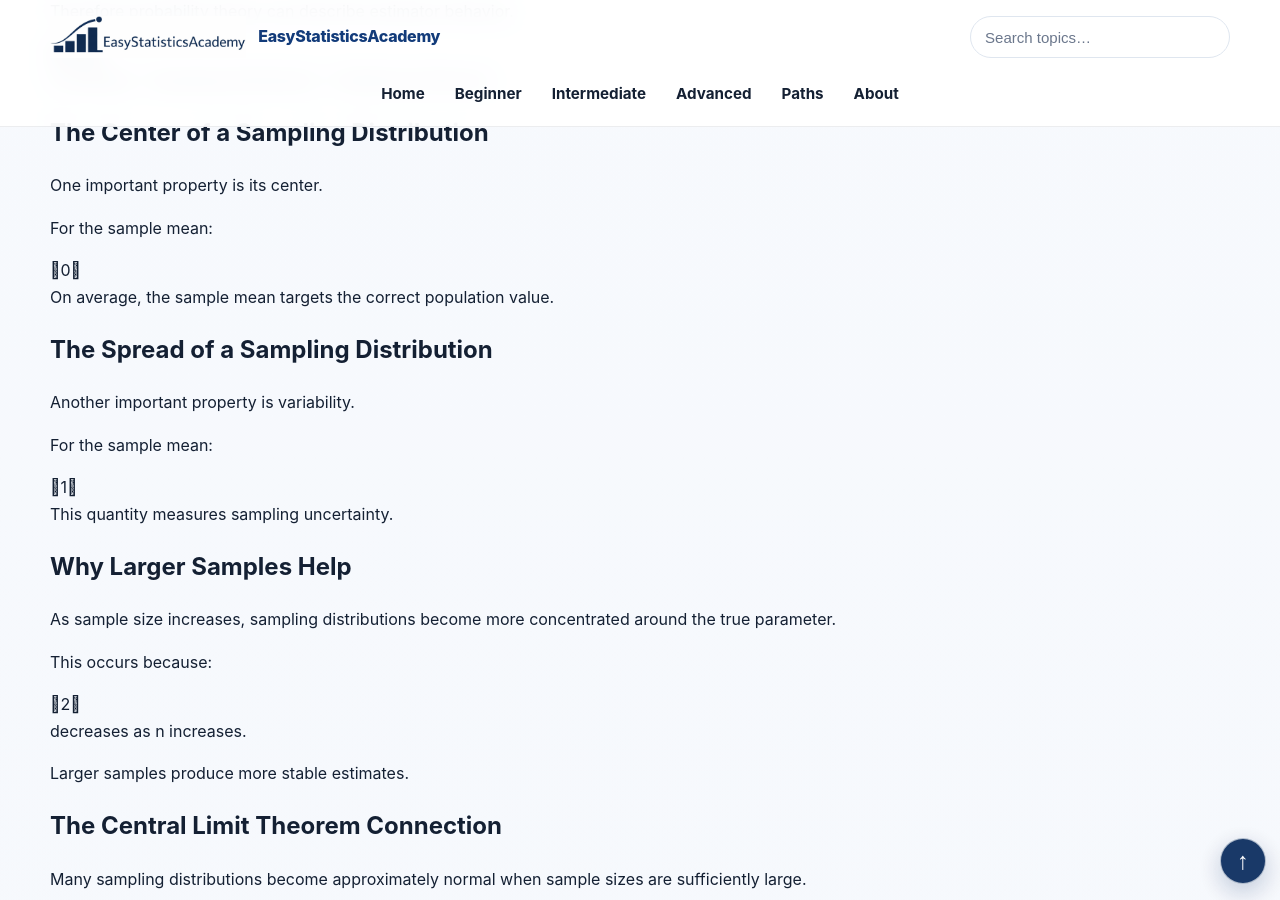
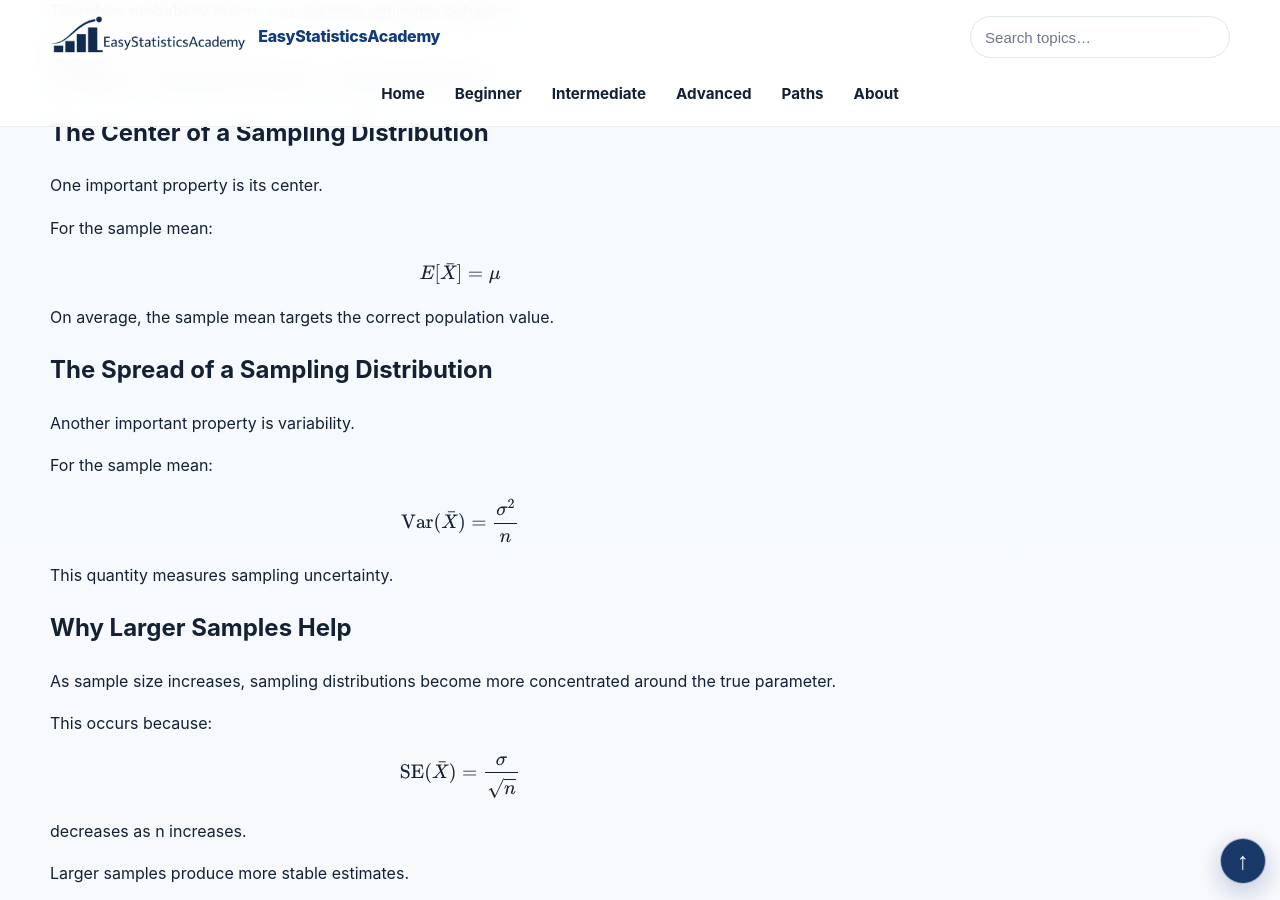
Before and after one commit to ammar-homaida-statistics/easystatisticsacademy, a Jekyll site: the page built from inference/foundations/sampling-distributions-bridge/index.md, in a window 1280 px wide and 900 px high, scrolled down 2390 px. Built offline with Jekyll 4.4.1, drawn with Linux system fonts in a browser that asks for light colours.

Commit message:
Restore 3 statistical expressions in sampling-distributions-bridge

```diff
--- a/inference/foundations/sampling-distributions-bridge/index.md
+++ b/inference/foundations/sampling-distributions-bridge/index.md
@@ -256,7 +256,11 @@ sidebar: false
       For the sample mean:
     </p>
 
-    0
+
+    \[
+    E[\bar X]=\mu
+    \]
+
 
     <p>
       On average,
@@ -273,7 +277,11 @@ sidebar: false
       For the sample mean:
     </p>
 
-    1
+
+    \[
+    \operatorname{Var}(\bar X)=\frac{\sigma^2}{n}
+    \]
+
 
     <p>
       This quantity measures sampling uncertainty.
@@ -290,7 +298,11 @@ sidebar: false
       This occurs because:
     </p>
 
-    2
+
+    \[
+    \operatorname{SE}(\bar X)=\frac{\sigma}{\sqrt n}
+    \]
+
 
     <p>
       decreases as n increases.
```
